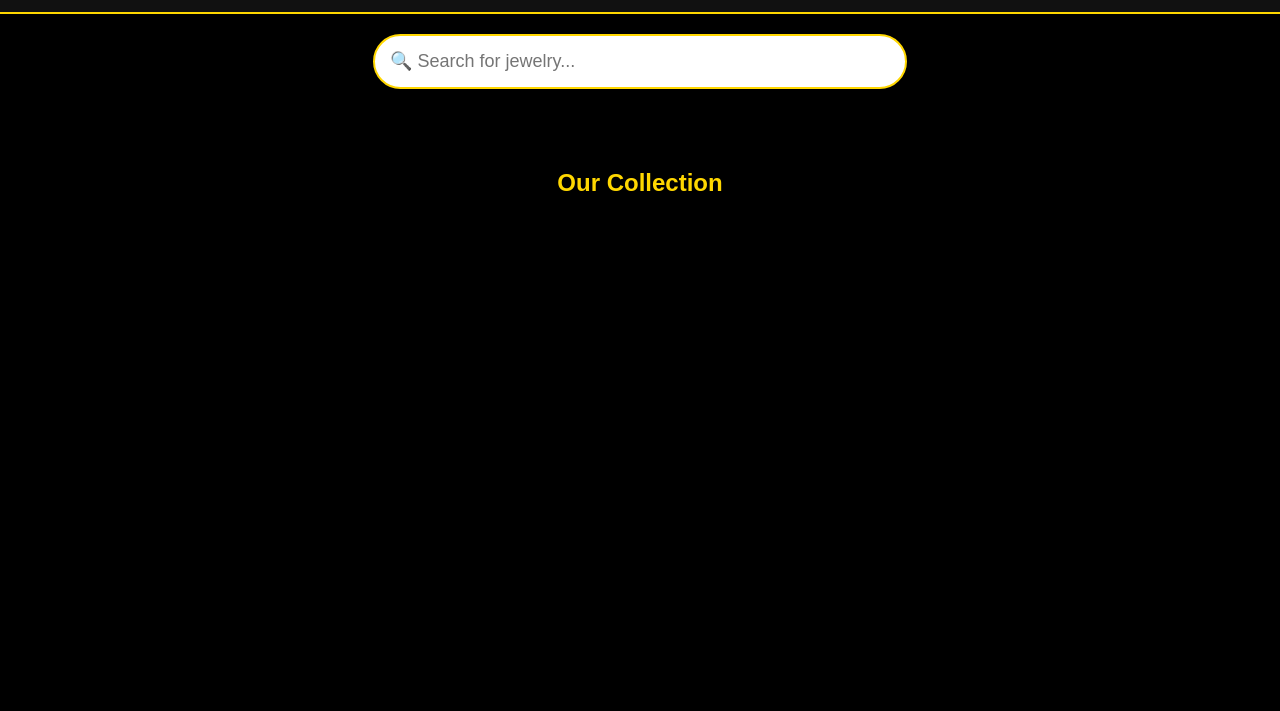
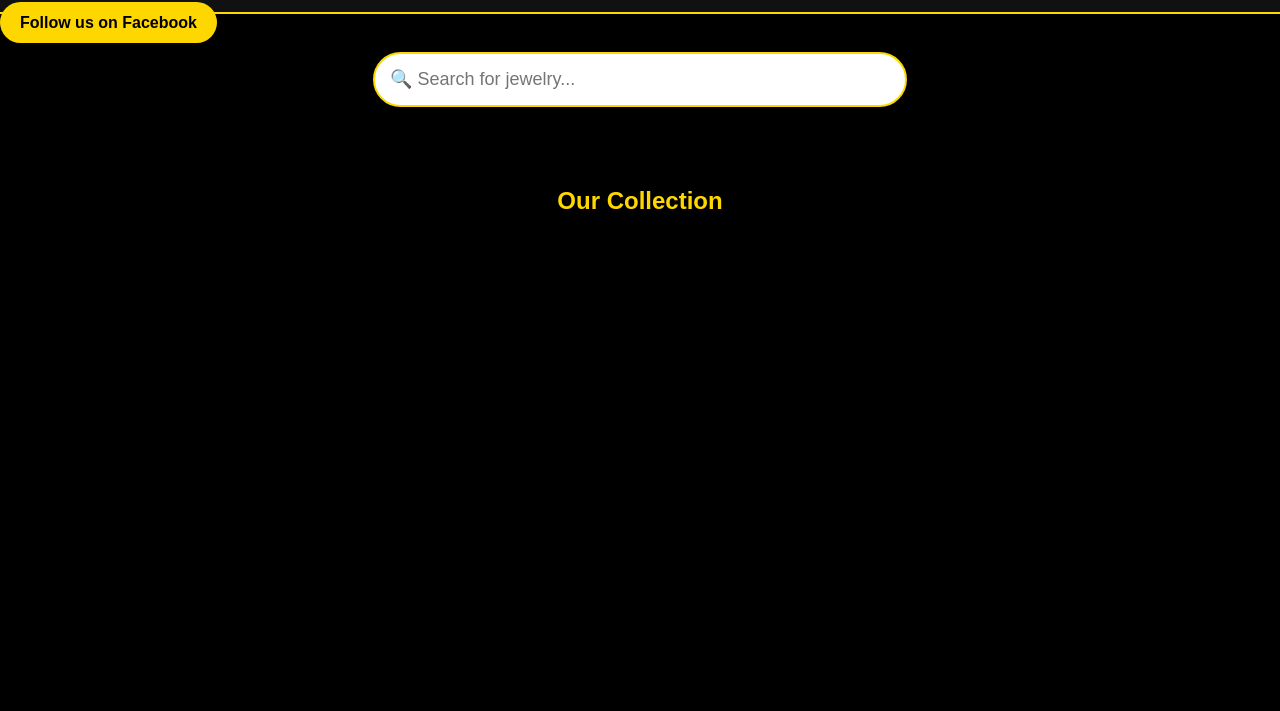
Before and after one commit to allroundadvert/Prince-jewelries-plug, a plain HTML site: page shop.html in a window 1280 px wide. Shown: the part 89-800 px from the top of the page. Drawn offline with Linux system fonts and the light colour scheme; no server answers.

Commit message:
Add Facebook follow link to shop.html

```diff
--- a/shop.html
+++ b/shop.html
@@ -15,7 +15,9 @@
 <nav><ul><li><a href="index.html">Home</a></li><li><a href="shop.html">Shop</a></li></ul></nav>
 <a href="https://wa.me/2348145891674" class="whatsapp-btn">Order on WhatsApp</a>
 </header>
-
+<a href="https://www.facebook.com/share/1EeEqVkLaw/" class="whatsapp-btn" target="_blank">
+Follow us on Facebook
+</a>
 <section style="padding:20px;text-align:center;">
 <input type="text" placeholder="🔍 Search for jewelry..."
 style="width:90%;max-width:500px;padding:15px;font-size:18px;border:2px solid gold;border-radius:30px;outline:none;">
```
